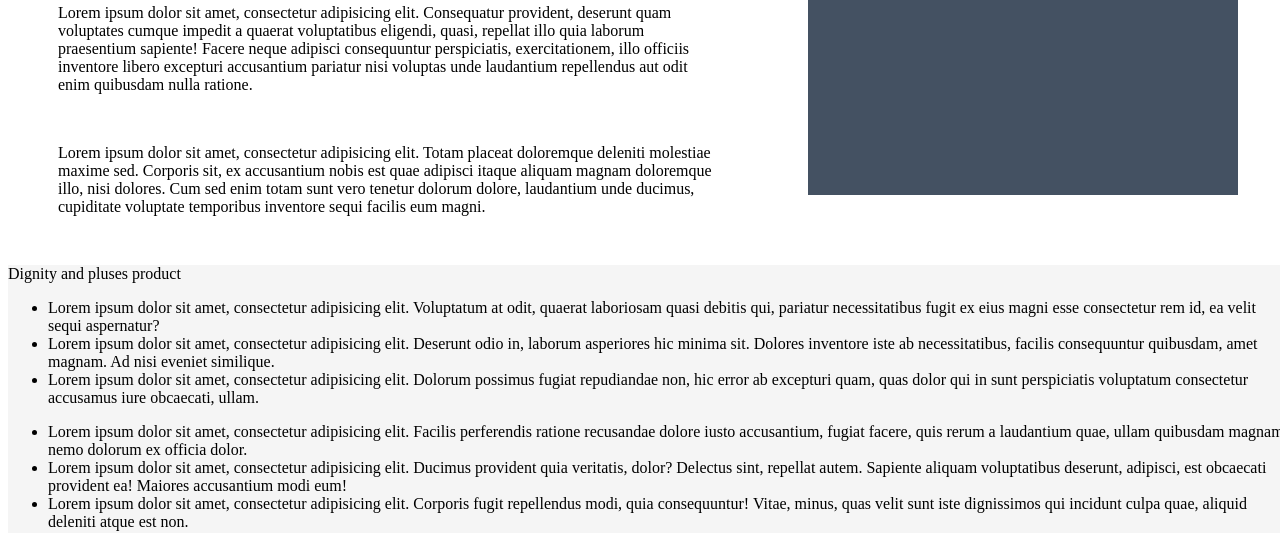
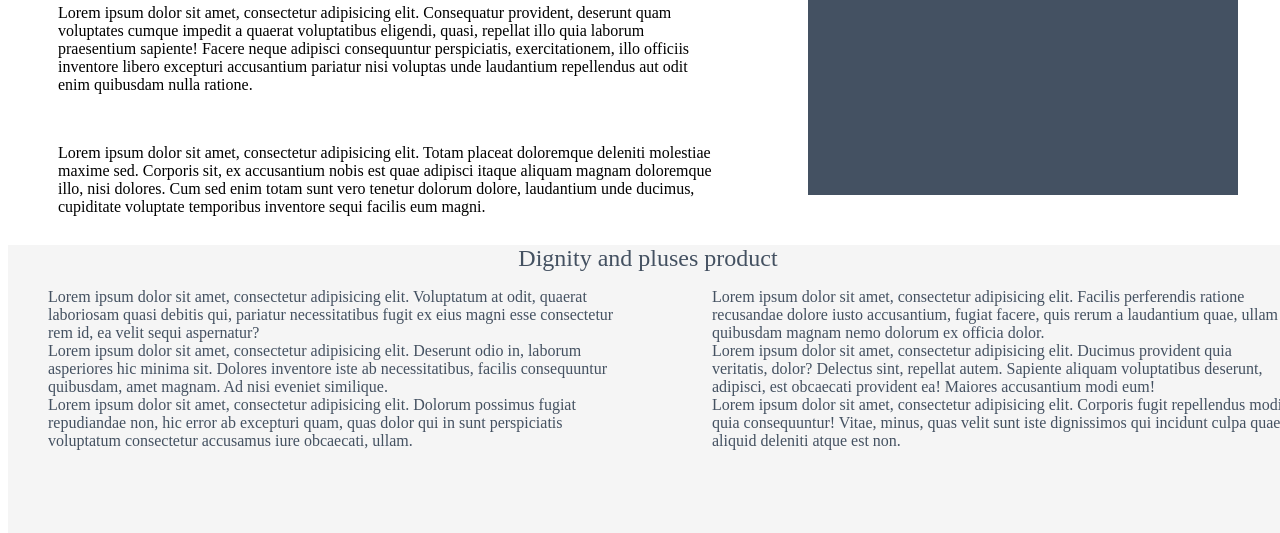
Before and after one commit to nikfavorit89/lessonH5css5, a plain HTML site: page promo/index.html in a window 1280 px wide. Shown: the part 435-968 px from the top of the page. Drawn offline with Linux system fonts and the light colour scheme.

Commit message:
эксперемент спан

```diff
--- a/promo/styles/style.css
+++ b/promo/styles/style.css
@@ -10,7 +10,6 @@
     border: 1px solid black;
     background-color: #445162;
 }
-
 .pr_img img {
     display: block;
     width: 470px;
@@ -49,7 +48,7 @@ h1 {
 
 .desc {
     width: 100%;
-    height: 320px;
+    height: 300px;
     margin: 0 auto;
 }
 
@@ -80,7 +79,28 @@ h2 {
     width: 100%;
     height: 420px;
     background-color: #f5f5f5;
+}
 
+span {
+   display: block;
+    font-size: 24px;
+    color: #445161;
+   text-align: center;
+}
+
+.ul_1,
+.ul_2 {
+    display: block;
+    width: 45%;
+    list-style-type: none;
+    color: #445161;
+;
+}
+.ul_1 {
+    float: left;
+}
+.ul_2 {
+    float: right;
 }
 
 .footer {
```
